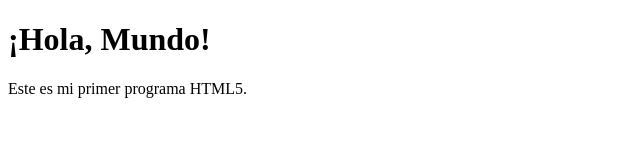
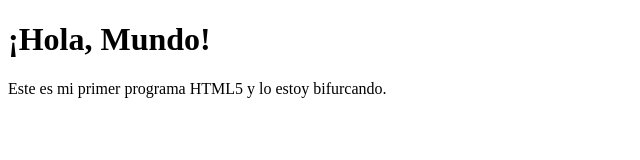
Before and after one commit to martinmome61/martinmome, a plain HTML site: page hello.html in a window 1280 px wide. Shown: the whole page, without its empty margins (0-640 px from the left). Drawn offline with Linux system fonts and the light colour scheme.

Commit message:
bifurcado

```diff
--- a/hello.html
+++ b/hello.html
@@ -7,6 +7,6 @@
 </head>
 <body>
     <h1>¡Hola, Mundo!</h1>
-    <p>Este es mi primer programa HTML5.</p>
+    <p>Este es mi primer programa HTML5 y lo estoy bifurcando.</p>
 </body>
 </html>
```
